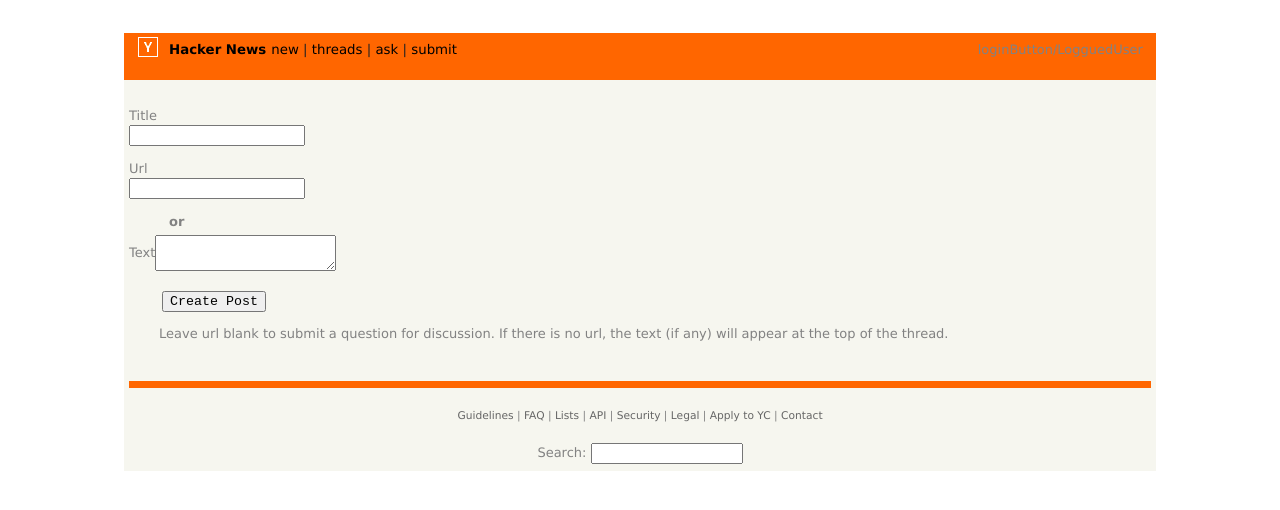
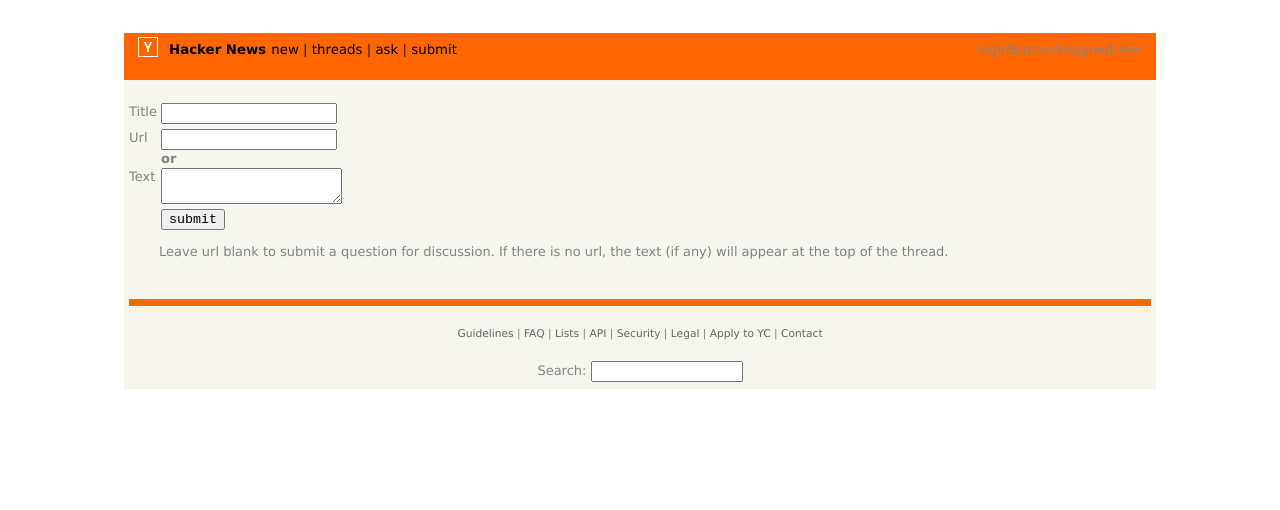
Before and after one commit to paucuesta9/asw-hacker-news-front, a Vue app: page /submit in a window 1280 px wide. Shown: the top 510 px of the page. Built offline with nearby package versions, Linux system fonts and the light colour scheme; no server answers; grey boxes are pictures that could not be loaded.

Commit message:
finished submit view

```diff
--- a/src/helpers/index.js
+++ b/src/helpers/index.js
@@ -8,4 +8,5 @@ export function getTimeSince(sinceTimeString) {
     if(hoursElapsed > 0) return hoursElapsed + " hour"+ (hoursElapsed!=1 ? "s" : "") +" ago";
     let minElapsed = parseInt(msElapsed / (1000*60));
     if(minElapsed > 0) return minElapsed + " minute"+ (minElapsed!=1 ? "s" : "") +" ago";
+    return "less than 1 minute ago";
 }
--- a/src/views/Submit/Submit.html
+++ b/src/views/Submit/Submit.html
@@ -1,32 +1,29 @@
 <div>
-  <form @submit="submitFormData">
+  <form class="formContainer" @submit="submitFormData">
     <div>
       <p>{{ error }}</p>
     </div>
-    <div class="field helptitle">
-      <label for="title">Title </label>
+    <div class="fieldContainer" style="margin-bottom: 0.3rem;">
+      <label class="formLabel" for="title">Title </label>
       <input v-model="title" type="text" id="title" name="title"><br>
     </div>
 
-    <div class="field helpurl">
-      <label for="title">Url </label>
+    <div class="fieldContainer">
+      <label class="formLabel" for="title">Url </label>
       <input v-model="url" type="url" id="url" name="url"><br>
     </div>
 
-    <div class="theor">
+    <div class="formOr">
       <b>or</b>
     </div>
 
-    <div class="field helptext">
-      <label for="text">Text </label>
+    <div class="fieldContainer" style="margin-bottom: 0.3rem;">
+      <label class="formLabel">Text </label>
       <textarea v-model="text" id="text" name="text"></textarea>
     </div>
 
-    <div class="actions createpost">
-      <input
-        type="submit"
-        value="Create Post"
-      >
+    <div style="margin-left: 2rem;">
+      <input type="submit" value="submit">
     </div>
 
     <p style="padding-left:30px">Leave url blank to submit a question for discussion. If there is no url, the text (if any) will appear at the top of the thread.</p>
--- a/src/views/Submit/Submit.scss
+++ b/src/views/Submit/Submit.scss
@@ -0,0 +1,17 @@
+.formContainer{
+    display: flex;
+    flex-direction: column;
+}
+
+.fieldContainer {
+    display: flex;
+    justify-content: flex-start;
+}
+
+.formOr {
+    margin-left: 2rem;
+}
+
+.formLabel {
+    width: 2rem;
+}
--- a/src/views/Submit/Submit.vue
+++ b/src/views/Submit/Submit.vue
@@ -44,4 +44,4 @@ export default {
 }
 </script>
 
-<style lang="scss" src="./Submit.scss"></style>
+<style scoped lang="scss" src="./Submit.scss"></style>
```
